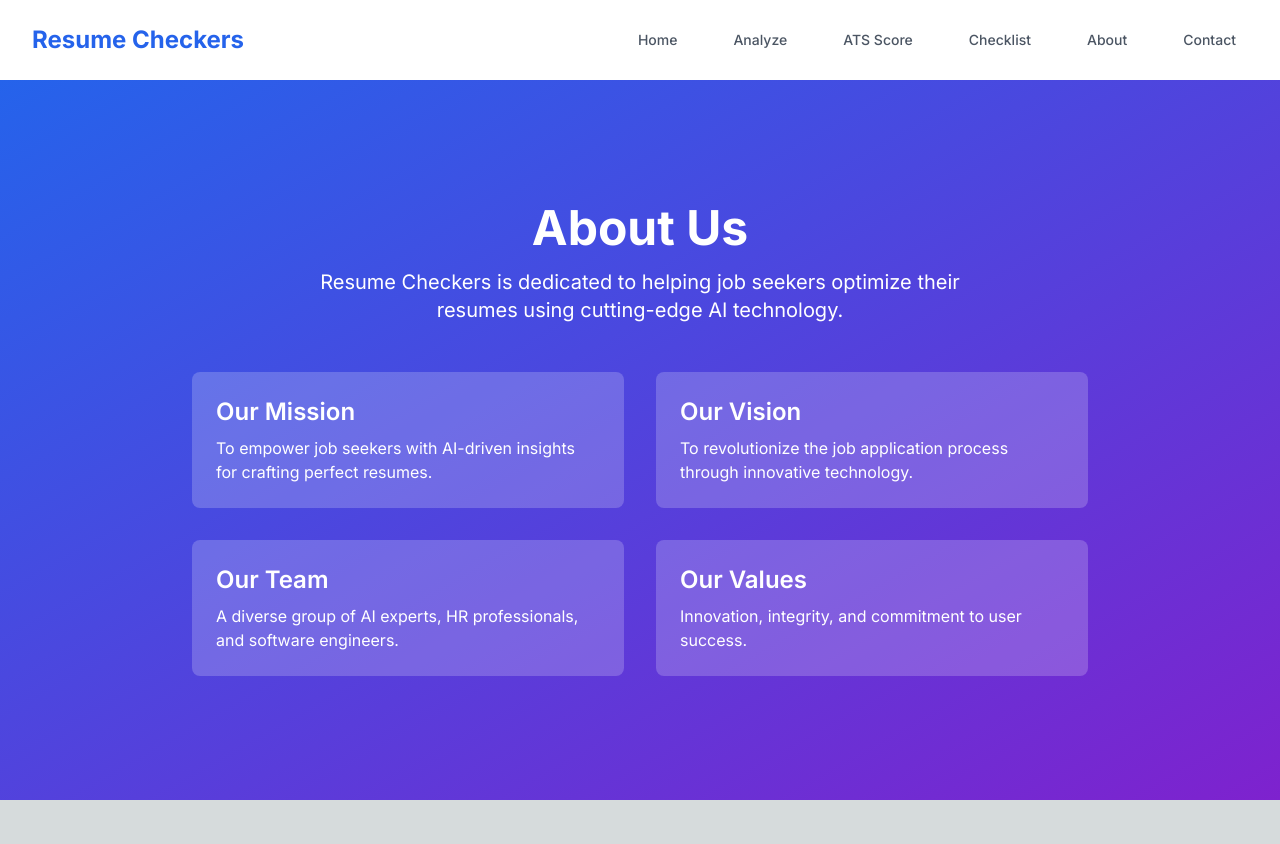
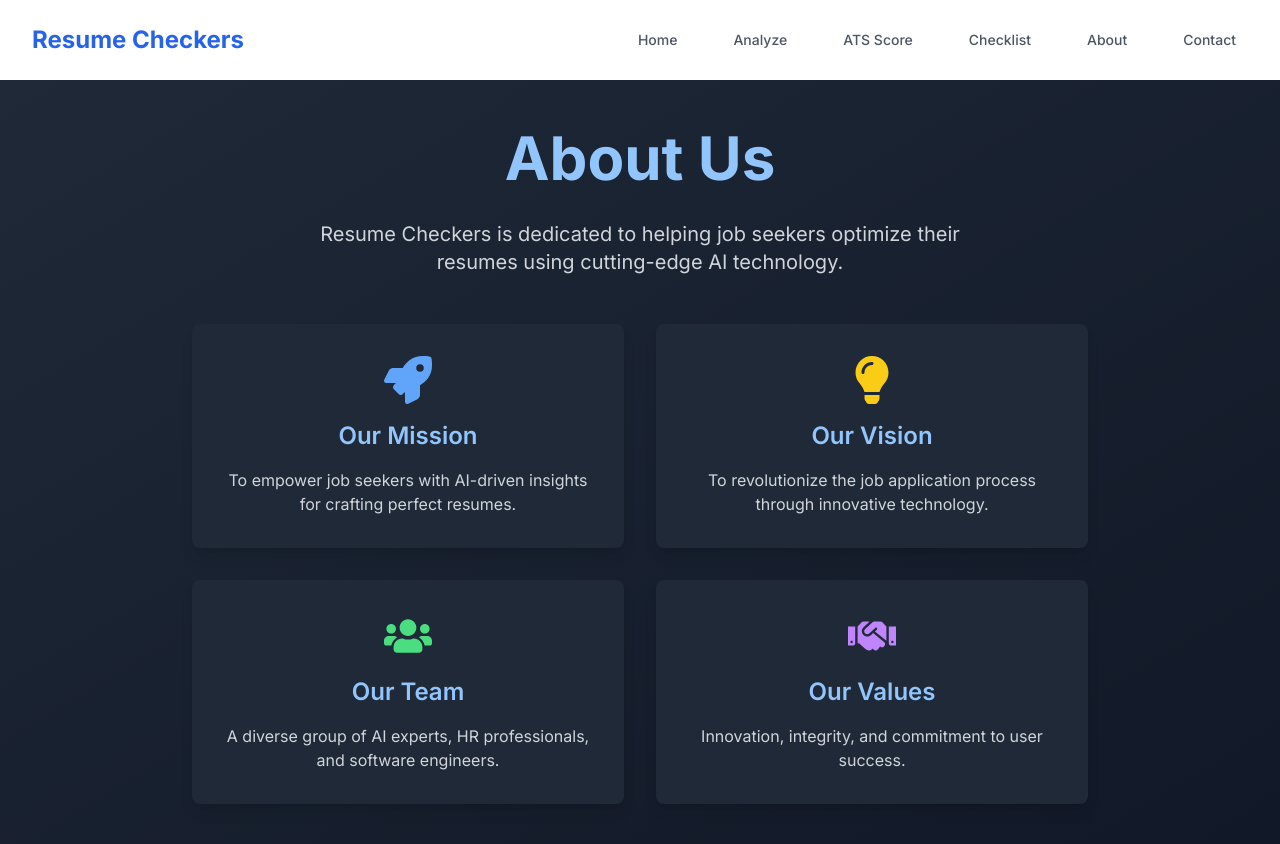
Before and after one commit to djubx/resume-analyzer, a Next.js app: page /about in a window 1280 px wide. Shown: the top 844 px of the page. Before the commit the page ends 800 px from the top, so only its background shows below. Built offline with nearby package versions, Linux system fonts and the light colour scheme.

Commit message:
about us sexy

```diff
--- a/src/app/about/page.tsx
+++ b/src/app/about/page.tsx
@@ -2,20 +2,21 @@
 
 import { motion } from "framer-motion";
 import Navbar from "@/components/Navbar";
+import { FaUsers, FaLightbulb, FaRocket, FaHandshake } from "react-icons/fa";
 
 export default function About() {
   return (
-    <div className="min-h-screen flex flex-col">
+    <div className="min-h-screen flex flex-col bg-gray-900 text-gray-100">
       <Navbar />
-      <main className="flex-grow flex flex-col items-center justify-center bg-gradient-to-br from-blue-600 to-purple-700 text-white p-8">
+      <main className="flex-grow flex flex-col items-center justify-center bg-gradient-to-br from-gray-800 to-gray-900 px-4 sm:px-6 lg:px-8 py-12">
         <motion.div
           initial={{ opacity: 0, y: -50 }}
           animate={{ opacity: 1, y: 0 }}
           transition={{ duration: 0.8 }}
           className="text-center mb-12"
         >
-          <h1 className="text-5xl font-bold mb-4">About Us</h1>
-          <p className="text-xl max-w-2xl mx-auto">
+          <h1 className="text-5xl sm:text-6xl font-bold mb-8 text-shadow-lg max-w-6xl text-blue-300">About Us</h1>
+          <p className="text-xl max-w-2xl mx-auto text-gray-300">
             Resume Checkers is dedicated to helping job seekers optimize their resumes using cutting-edge AI technology.
           </p>
         </motion.div>
@@ -28,29 +29,34 @@ export default function About() {
         >
           {[
             {
+              icon: <FaRocket className="text-5xl mb-4 text-blue-400" />,
               title: "Our Mission",
               content: "To empower job seekers with AI-driven insights for crafting perfect resumes.",
             },
             {
+              icon: <FaLightbulb className="text-5xl mb-4 text-yellow-400" />,
               title: "Our Vision",
               content: "To revolutionize the job application process through innovative technology.",
             },
             {
+              icon: <FaUsers className="text-5xl mb-4 text-green-400" />,
               title: "Our Team",
               content: "A diverse group of AI experts, HR professionals, and software engineers.",
             },
             {
+              icon: <FaHandshake className="text-5xl mb-4 text-purple-400" />,
               title: "Our Values",
               content: "Innovation, integrity, and commitment to user success.",
             },
           ].map((item, index) => (
             <motion.div
               key={index}
-              whileHover={{ scale: 1.05 }}
-              className="bg-white bg-opacity-20 p-6 rounded-lg"
+              whileHover={{ scale: 1.05, boxShadow: "0 10px 20px rgba(0,0,0,0.2)" }}
+              className="bg-gray-800 p-8 rounded-lg text-center flex flex-col items-center shadow-lg transition-all duration-300"
             >
-              <h2 className="text-2xl font-semibold mb-2">{item.title}</h2>
-              <p>{item.content}</p>
+              {item.icon}
+              <h2 className="text-2xl font-semibold mb-4 text-blue-300">{item.title}</h2>
+              <p className="text-gray-300">{item.content}</p>
             </motion.div>
           ))}
         </motion.div>
```
